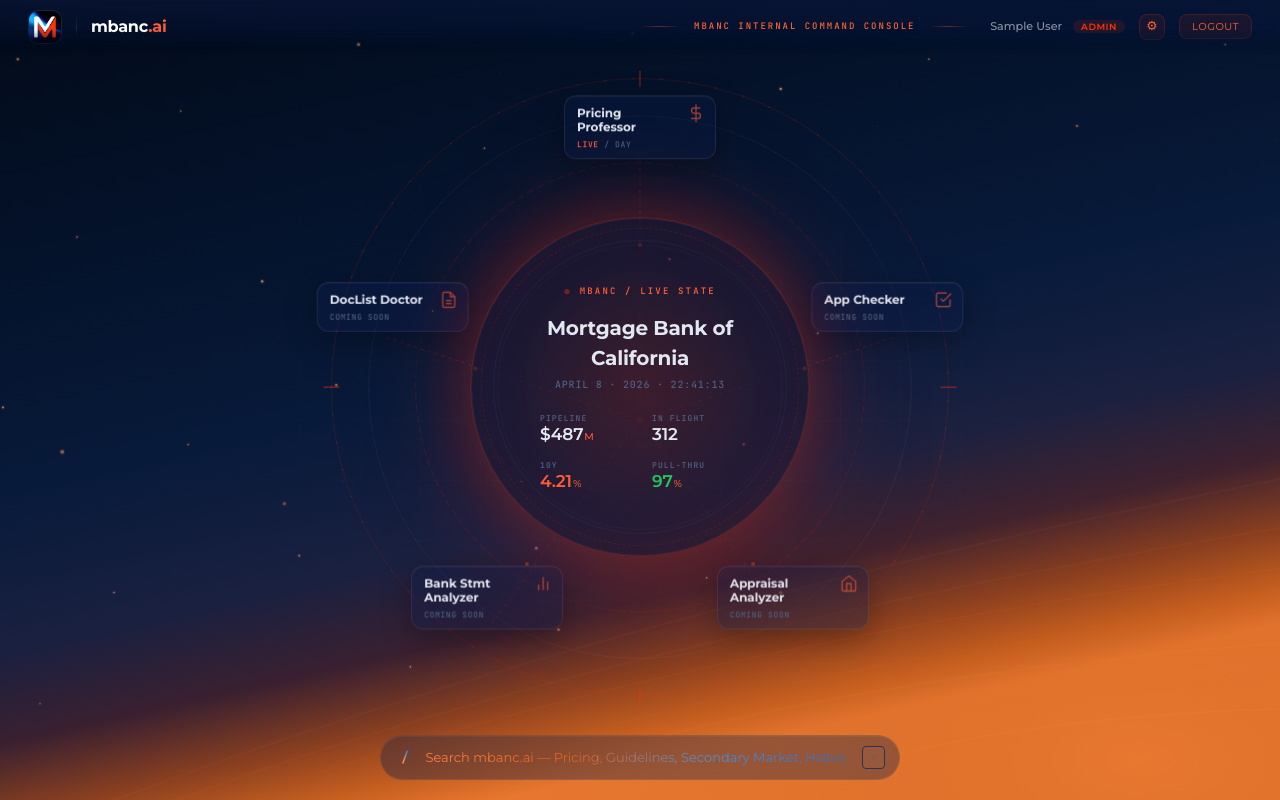
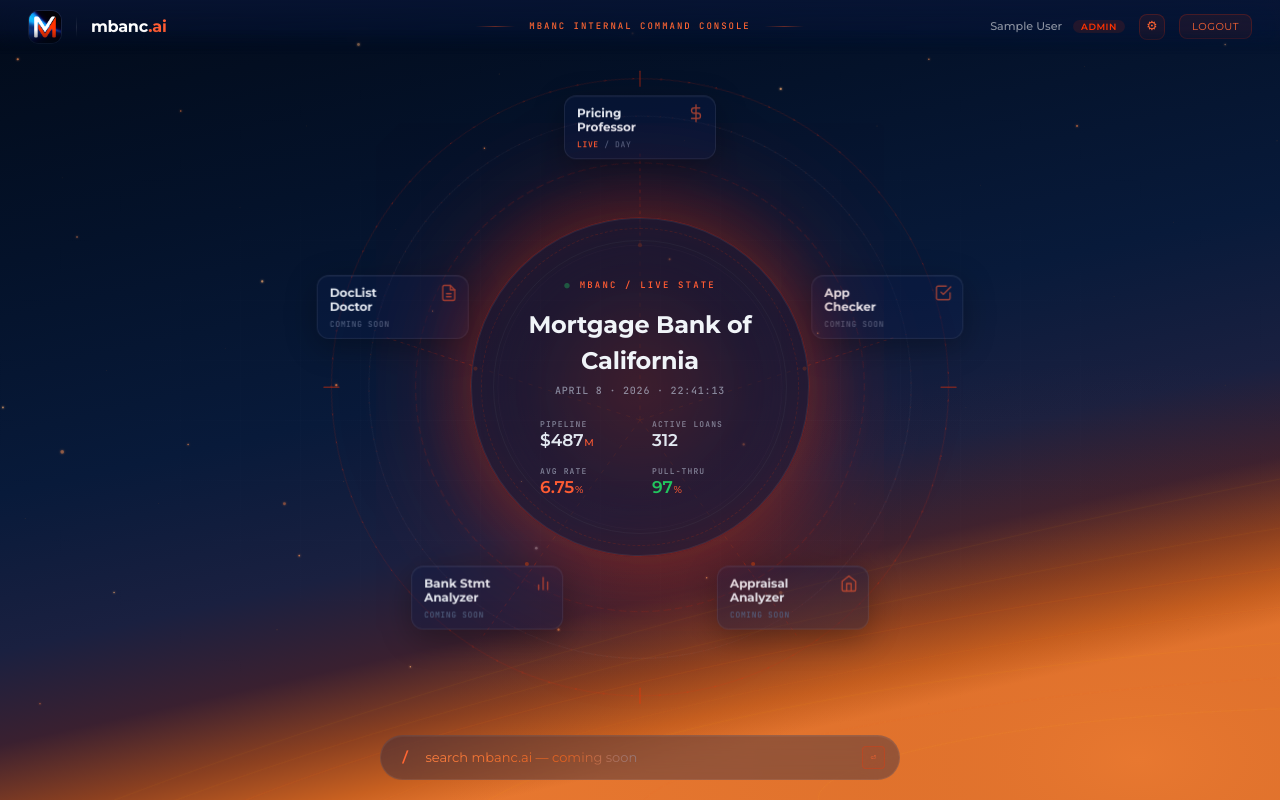
Before and after one commit to AhastingsMbanc/mbanc-ai-website, a Flask app: page / in a window 1280 px wide. Run offline with Flask 3, Linux system fonts and the light colour scheme; the visitor is signed in with stand-in values (Sample User, id 1).

Commit message:
centered header, orange search, uniform cards, glowing core, green dot

```diff
--- a/templates/dashboard.html
+++ b/templates/dashboard.html
@@ -124,10 +124,11 @@
     text-transform: uppercase;
     letter-spacing: 0.22em;
     font-weight: 500;
-    opacity: 0; animation: navIn 0.5s 0.2s ease forwards;
+    opacity: 0; animation: centerIn 0.5s 0.2s ease forwards;
     pointer-events: none;
     display: flex; align-items: center; gap: 14px;
   }
+  @keyframes centerIn { from { opacity: 0; } to { opacity: 1; } }
   .header-center::before,
   .header-center::after {
     content: "";
@@ -248,6 +249,11 @@
     padding: 36px;
     text-align: center;
     transition: all 0.5s cubic-bezier(0.2, 0.8, 0.2, 1);
+    animation: coreGlow 4s ease-in-out infinite;
+  }
+  @keyframes coreGlow {
+    0%, 100% { box-shadow: 0 0 120px rgba(255, 51, 0, 0.2), 0 0 60px rgba(255, 51, 0, 0.15), 0 0 200px rgba(255, 80, 20, 0.08), inset 0 0 60px rgba(255, 51, 0, 0.1), inset 0 0 0 1px rgba(232, 236, 245, 0.06); }
+    50% { box-shadow: 0 0 140px rgba(255, 51, 0, 0.28), 0 0 80px rgba(255, 51, 0, 0.2), 0 0 240px rgba(255, 80, 20, 0.12), inset 0 0 80px rgba(255, 51, 0, 0.14), inset 0 0 0 1px rgba(232, 236, 245, 0.08); }
   }
   .core::before {
     content: "";
@@ -280,17 +286,17 @@
   .core-label::before {
     content: "●";
     margin-right: 8px;
-    color: var(--red);
+    color: #22c55e;
     animation: blink 2s infinite;
   }
   @keyframes blink { 0%, 100% { opacity: 1; } 50% { opacity: 0.3; } }
 
   .core-title {
     font-family: "Montserrat", sans-serif;
-    font-size: 20px;
+    font-size: 24px;
     font-weight: 700;
     letter-spacing: -0.01em;
-    color: var(--ink);
+    color: #f0f4f8;
     margin-bottom: 4px;
     position: relative;
     z-index: 2;
@@ -300,7 +306,7 @@
   .core-sub {
     font-family: "JetBrains Mono", monospace;
     font-size: 10px;
-    color: var(--ink-3);
+    color: rgba(200, 212, 230, 0.6);
     letter-spacing: 0.08em;
     text-transform: uppercase;
     margin-bottom: 20px;
@@ -325,7 +331,7 @@
   .core-data .cd .k {
     font-family: "JetBrains Mono", monospace;
     font-size: 8px;
-    color: var(--ink-3);
+    color: rgba(200, 212, 230, 0.55);
     text-transform: uppercase;
     letter-spacing: 0.14em;
     margin-bottom: 2px;
@@ -368,6 +374,7 @@
     border: 1px solid rgba(255, 255, 255, 0.08);
     border-radius: 12px;
     padding: 10px 12px 8px;
+    min-height: 62px;
     transition: all 0.4s cubic-bezier(0.2, 0.8, 0.2, 1);
     box-shadow:
       0 8px 32px rgba(0, 0, 0, 0.3),
@@ -457,39 +464,28 @@
   }
   .cmdbar .slash {
     font-family: "JetBrains Mono", monospace;
-    background: linear-gradient(90deg, #ff6633, #ff9050, #4a8ec0, #2a6090);
-    -webkit-background-clip: text;
-    -webkit-text-fill-color: transparent;
-    background-clip: text;
+    color: #ff6633;
     font-size: 14px;
     font-weight: 600;
   }
-  .cmdbar input {
+  .cmdbar-text {
     flex: 1;
-    background: transparent;
-    border: none;
-    outline: none;
     font-family: "Montserrat", sans-serif;
     font-size: 13px;
-    color: var(--ink);
     font-weight: 400;
-    caret-color: #ff6633;
-  }
-  .cmdbar input::placeholder {
     background: linear-gradient(90deg, #ff8040, #e06020, #4a90d0, #3070c0);
     -webkit-background-clip: text;
     -webkit-text-fill-color: transparent;
     background-clip: text;
-    opacity: 1;
   }
-  .cmdbar .kbd {
+  .kbd-orange {
     font-family: "JetBrains Mono", monospace;
     font-size: 9px;
-    color: var(--ink-3);
+    color: #ff6633;
     padding: 4px 8px;
-    border: 1px solid var(--ink-4);
+    border: 1px solid rgba(255, 51, 0, 0.25);
     border-radius: 4px;
-    background: rgba(232, 236, 245, 0.03);
+    background: rgba(255, 51, 0, 0.08);
   }
 
   /* ═══ FOOTER ═══ */
@@ -894,9 +890,9 @@
       <div class="core-sub" id="core-sub"></div>
       <div class="core-data" id="core-data">
         <div class="cd"><div class="k">Pipeline</div><div class="v">$487<span class="u">M</span></div></div>
-        <div class="cd"><div class="k">In flight</div><div class="v">312</div></div>
-        <div class="cd"><div class="k">10Y</div><div class="v down">4.21<span class="u">%</span></div></div>
-        <div class="cd"><div class="k">Pull-thru</div><div class="v up">97<span class="u">%</span></div></div>
+        <div class="cd"><div class="k">Active Loans</div><div class="v">312</div></div>
+        <div class="cd"><div class="k">Avg Rate</div><div class="v down">6.75<span class="u">%</span></div></div>
+        <div class="cd"><div class="k">Pull-Thru</div><div class="v up">97<span class="u">%</span></div></div>
       </div>
     </div>
 
@@ -908,7 +904,7 @@
           <span class="node-key">1</span>
           <span class="node-icon"><svg width="18" height="18" viewBox="0 0 24 24" fill="none" stroke="currentColor" stroke-width="1.8" stroke-linecap="round" stroke-linejoin="round"><line x1="12" y1="1" x2="12" y2="23"/><path d="M17 5H9.5a3.5 3.5 0 0 0 0 7h5a3.5 3.5 0 0 1 0 7H6"/></svg></span>
         </div>
-        <div class="node-name">Pricing Professor</div>
+        <div class="node-name">Pricing<br>Professor</div>
         <div class="node-stat"><b>Live</b> / day</div>
       </div>
     </a>
@@ -919,7 +915,7 @@
           <span class="node-key">2</span>
           <span class="node-icon"><svg width="18" height="18" viewBox="0 0 24 24" fill="none" stroke="currentColor" stroke-width="1.8" stroke-linecap="round" stroke-linejoin="round"><path d="M9 11l3 3L22 4"/><path d="M21 12v7a2 2 0 0 1-2 2H5a2 2 0 0 1-2-2V5a2 2 0 0 1 2-2h11"/></svg></span>
         </div>
-        <div class="node-name">App Checker</div>
+        <div class="node-name">App<br>Checker</div>
         <div class="node-stat">Coming Soon</div>
       </div>
     </div>
@@ -930,7 +926,7 @@
           <span class="node-key">3</span>
           <span class="node-icon"><svg width="18" height="18" viewBox="0 0 24 24" fill="none" stroke="currentColor" stroke-width="1.8" stroke-linecap="round" stroke-linejoin="round"><path d="M3 9l9-7 9 7v11a2 2 0 0 1-2 2H5a2 2 0 0 1-2-2z"/><polyline points="9 22 9 12 15 12 15 22"/></svg></span>
         </div>
-        <div class="node-name">Appraisal Analyzer</div>
+        <div class="node-name">Appraisal<br>Analyzer</div>
         <div class="node-stat">Coming Soon</div>
       </div>
     </div>
@@ -941,7 +937,7 @@
           <span class="node-key">4</span>
           <span class="node-icon"><svg width="18" height="18" viewBox="0 0 24 24" fill="none" stroke="currentColor" stroke-width="1.8" stroke-linecap="round" stroke-linejoin="round"><line x1="18" y1="20" x2="18" y2="10"/><line x1="12" y1="20" x2="12" y2="4"/><line x1="6" y1="20" x2="6" y2="14"/></svg></span>
         </div>
-        <div class="node-name">Bank Stmt Analyzer</div>
+        <div class="node-name">Bank Stmt<br>Analyzer</div>
         <div class="node-stat">Coming Soon</div>
       </div>
     </div>
@@ -952,7 +948,7 @@
           <span class="node-key">5</span>
           <span class="node-icon"><svg width="18" height="18" viewBox="0 0 24 24" fill="none" stroke="currentColor" stroke-width="1.8" stroke-linecap="round" stroke-linejoin="round"><path d="M14 2H6a2 2 0 0 0-2 2v16a2 2 0 0 0 2 2h12a2 2 0 0 0 2-2V8z"/><polyline points="14 2 14 8 20 8"/><line x1="9" y1="13" x2="15" y2="13"/><line x1="9" y1="17" x2="15" y2="17"/></svg></span>
         </div>
-        <div class="node-name">DocList Doctor</div>
+        <div class="node-name">DocList<br>Doctor</div>
         <div class="node-stat">Coming Soon</div>
       </div>
     </div>
@@ -960,11 +956,11 @@
   </div>
 
   <!-- Search bar -->
-  <form class="cmdbar" id="siteSearch" autocomplete="off" onsubmit="return handleSearch(event)">
+  <div class="cmdbar">
     <span class="slash">/</span>
-    <input type="text" id="searchInput" placeholder="Search mbanc.ai — Pricing, Guidelines, Secondary Market, History" />
-    <span class="kbd">⏎</span>
-  </form>
+    <span class="cmdbar-text">search mbanc.ai — coming soon</span>
+    <span class="kbd-orange">⏎</span>
+  </div>
 
 </main>
 
@@ -1008,9 +1004,9 @@
     sub: '',
     data: [
       { k: 'Pipeline', v: '$487', u: 'M' },
-      { k: 'In flight', v: '312', u: '' },
-      { k: '10Y', v: '4.21', u: '%', cls: 'down' },
-      { k: 'Pull-thru', v: '97', u: '%', cls: 'up' }
+      { k: 'Active Loans', v: '312', u: '' },
+      { k: 'Avg Rate', v: '6.75', u: '%', cls: 'down' },
+      { k: 'Pull-Thru', v: '97', u: '%', cls: 'up' }
     ]
   };
 
```
